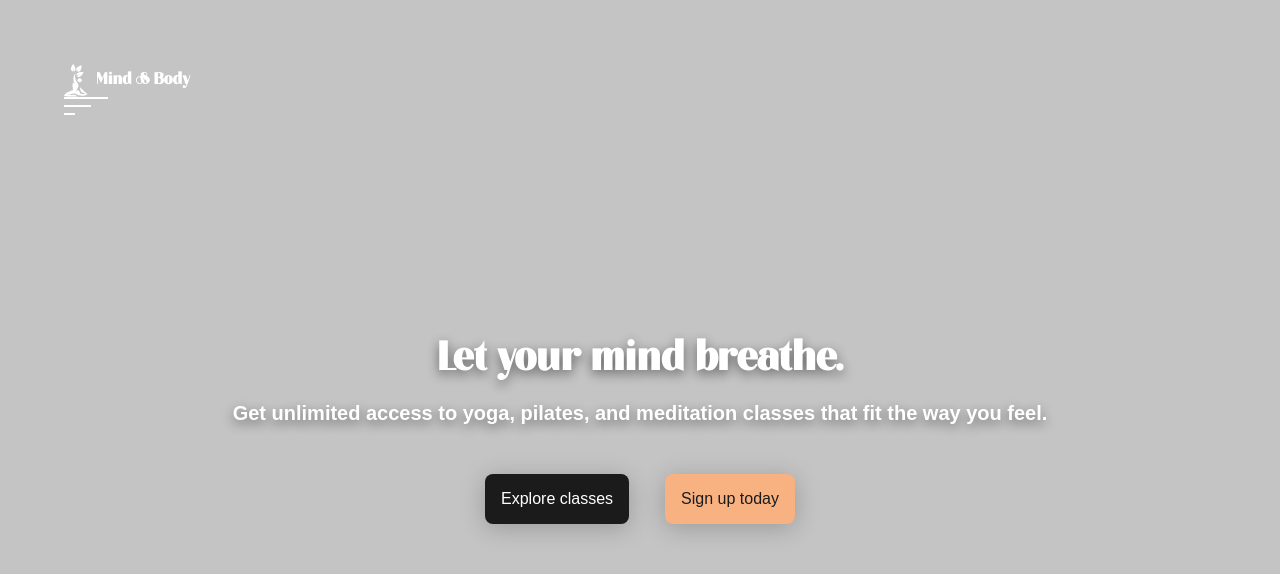
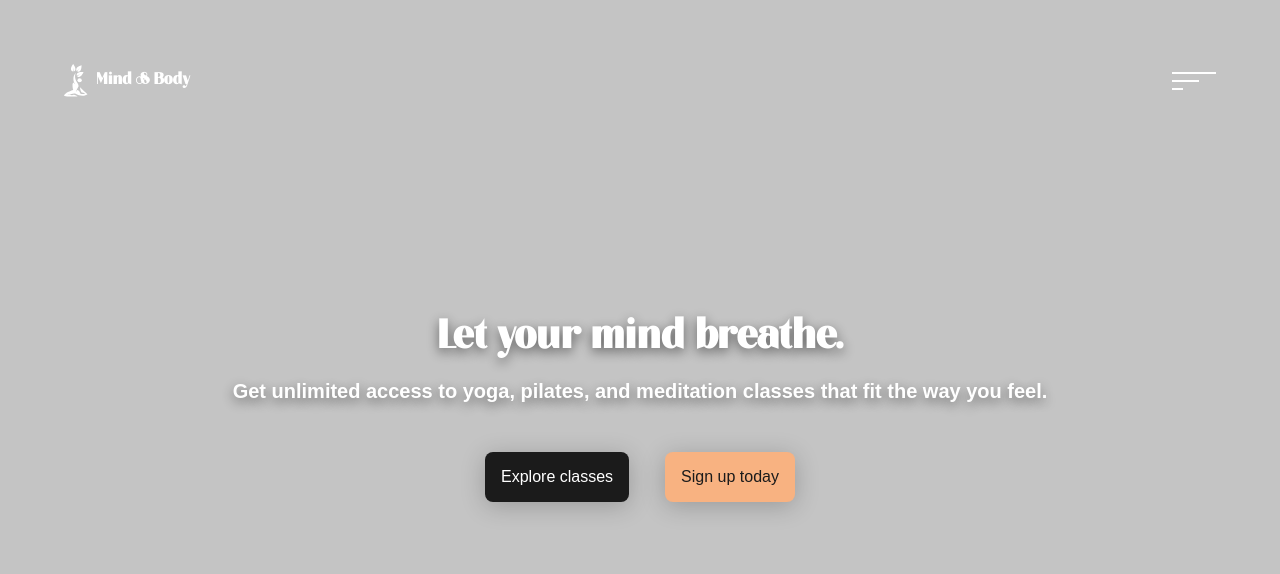
Before and after one commit to devLucasmarts/mind-body-minimalist-website, a plain HTML site: page src/index.html in a window 1280 px wide. Drawn offline with Linux system fonts and the light colour scheme.

Commit message:
customize nav

```diff
--- a/src/style/style.css
+++ b/src/style/style.css
@@ -39,6 +39,16 @@ h2 {
 h3 {
     font-size: 1.25rem;
     line-height: 125%;
+}
+
+nav {
+    display: flex;
+    align-items: center;
+    justify-content: space-between;
+}
+
+nav svg {
+    cursor: pointer;
 }
 
 .logo {
```
